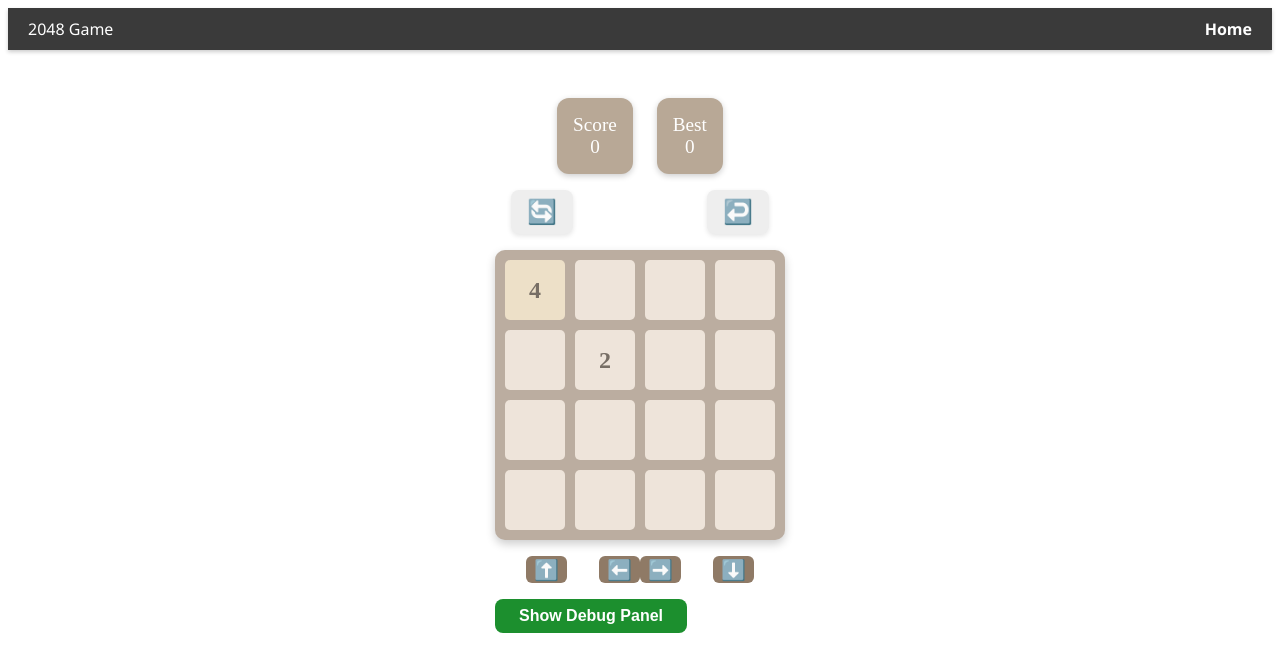
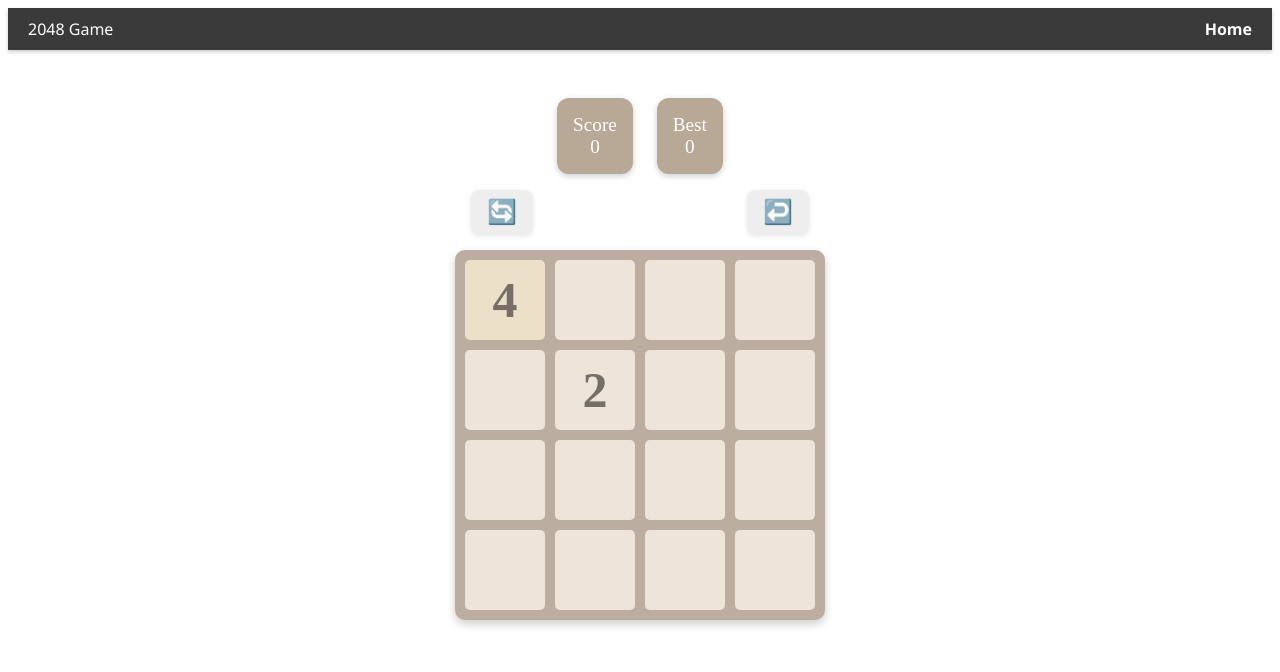
Before and after one commit to zvweiss/2048-Angular, an Angular app: page / in a window 1280 px wide. Shown: the top 672 px of the page. Built offline with nearby package versions, Linux system fonts and the light colour scheme.

Commit message:
tweak UI

```diff
--- a/src/app/components/game-board/game-board.component.css
+++ b/src/app/components/game-board/game-board.component.css
@@ -17,68 +17,107 @@
 }
 
 .tile {
-  width: 60px;
-  height: 60px;
+  width: 80px;
+  height:80px;
+  /* width: 60px;
+  height: 60px; */
   font-size: 24px;
-  font-weight: bold;
   color: #776e65;
   display: flex;
   justify-content: center;
   align-items: center;
   background-color: #eee4da;
   border-radius: 5px;
+  font-weight: bold;
 }
 
 /* Color themes */
 .tile-2 {
-  background-color: #eee4da;
+  /* background-color: #eee4da; */
+  background: #eee4da;
+  font-size: 50px;
 }
 
 .tile-4 {
-  background-color: #ede0c8;
+  /* background-color: #ede0c8; */
+  background: #ede0c8;
+  font-size: 50px;
 }
 
 .tile-8 {
-  background-color: #f2b179;
+  /* background-color: #f2b179;
+  color: #f9f6f2; */
   color: #f9f6f2;
+  background: #f2b179;
+  font-size: 50px;
 }
 
 .tile-16 {
-  background-color: #f59563;
+  /* background-color: #f59563;
+  color: #f9f6f2; */
   color: #f9f6f2;
+  background: #f59563;
+  font-size: 47px;
 }
 
 .tile-32 {
+  /* background-color: #f67c5f;
+  color: #f9f6f2; */
   background-color: #f67c5f;
   color: #f9f6f2;
+  font-size: 47px;
 }
 
 .tile-64 {
-  background-color: #f65e3b;
+  /* background-color: #f65e3b;
+  color: #f9f6f2; */
   color: #f9f6f2;
+  background: #f65e3b;
+  font-size: 47px;
 }
 
 .tile-128 {
-  background-color: #edcf72;
+  /* background-color: #edcf72;
+  color: #f9f6f2; */
   color: #f9f6f2;
+  background: #edcf72;
+  font-size: 44px;
 }
 
 .tile-256 {
-  background-color: #edcc61;
+  /* background-color: #edcc61;
+  color: #f9f6f2; */
   color: #f9f6f2;
+  background: #edcc61;
+  font-size: 44px;
 }
 
 .tile-512 {
-  background-color: #edc850;
+  /* background-color: #edc850;
+  color: #f9f6f2; */
   color: #f9f6f2;
+  background: #edc850;
+  font-size: 44px;
 }
 
 .tile-1024 {
-  background-color: #edc53f;
+  /* background-color: #edc53f;
+  color: #f9f6f2; */
   color: #f9f6f2;
+  background: #edc53f;
+  font-size: 40px;
 }
 
 .tile-2048 {
-  background-color: #edc22e;
-  color: #f9f6f2;
+  /* background-color: #edc22e;
+  color: #f9f6f2; */
+  color: white;
+  background: black;
+  font-size: 40px;
 }
+
+.tile.tile-super {
+    color: white;
+    background: black;
+    font-size: 40px;
+}
--- a/src/app/components/game-board/game-board.component.ts
+++ b/src/app/components/game-board/game-board.component.ts
@@ -20,6 +20,12 @@ export class GameBoardComponent {
   }
 
   getTileClass(value: number): string {
-    return value === 0 ? 'tile tile-0' : 'tile tile-' + value;
+    if (value === 0) {
+      return 'tile tile-0'
+    }
+      if (value < 2048) {
+      return 'tile tile-' + value
+    }
+    return 'tile tile.tile-super';
   }
 }
--- a/src/app/pages/game-page/game-page.component.ts
+++ b/src/app/pages/game-page/game-page.component.ts
@@ -32,7 +32,7 @@ export class GamePageComponent implements OnInit, OnDestroy {
   win$;
 
   debugVisible = false;
-  DEBUG = true;
+  DEBUG = false;
 
   private subscriptions: Subscription[] = [];
 
```
